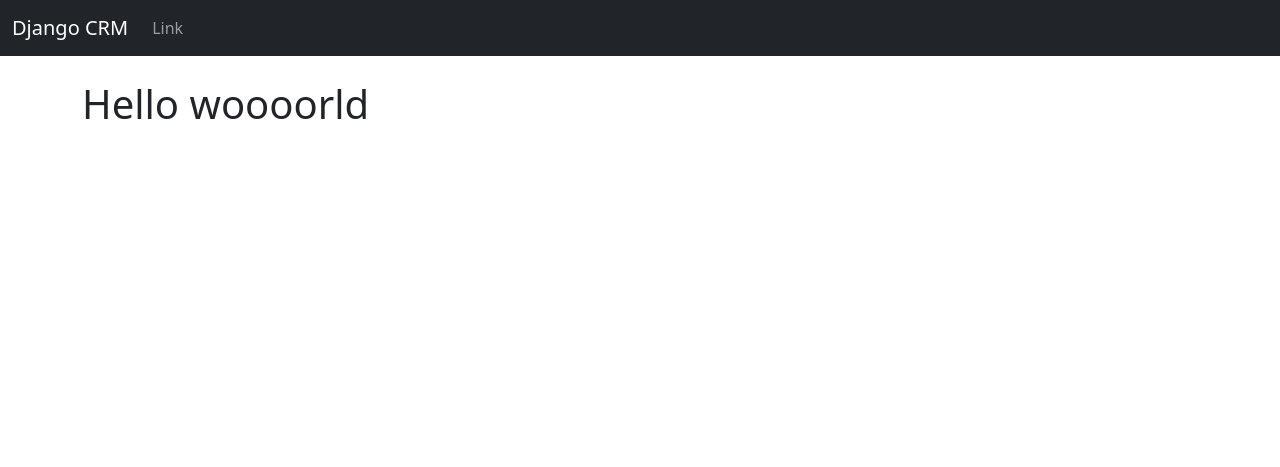
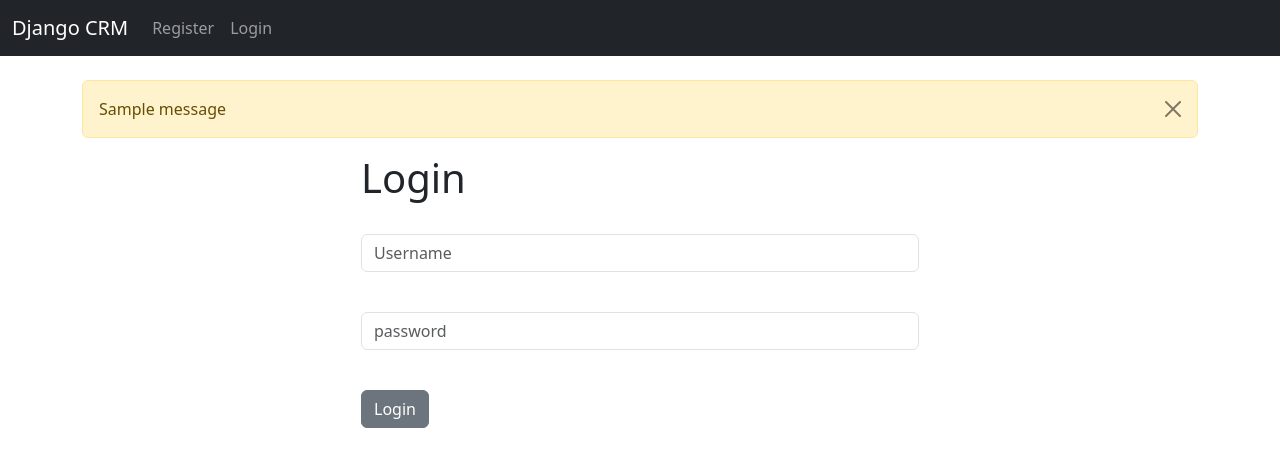
Before and after one commit to Fsolve/djangoCRM, a Django app: template website/templates/home.html in a window 1280 px wide. Shown: the top 467 px of the page. Run offline with Django 4.2, Linux system fonts and the light colour scheme; the template is opened without the code that fills it, so the values that code supplies are empty; tables that the repository leaves empty hold one stand-in row (values such as "Sample post"); one stand-in notice (Sample message) is shown.

Commit message:
login_added

```diff
--- a/website/templates/base.html
+++ b/website/templates/base.html
@@ -10,6 +10,14 @@
     {% include 'navbar.html'%}
     <div class="container">
     </br>
+        {% if messages%}
+          {% for message in messages %}
+          <div class="alert alert-warning alert-dismissible fade show" role="alert">
+              {{message}}
+            <button type="button" class="btn-close" data-bs-dismiss="alert" aria-label="Close"></button>
+          </div>
+          {% endfor %}
+        {% endif%}
     {% block content %}
     {% endblock %}
     </div>
--- a/website/templates/home.html
+++ b/website/templates/home.html
@@ -1,4 +1,32 @@
-{% extends 'base.html'%}
-{% block content%}
-<h1>Hello woooorld</h1>
+{% extends 'base.html' %}
+
+{% block content %}
+
+<div class="col-md-6 offset-md-3">
+
+    {% if user.is_authenticated %}
+
+<h1>Welcome !</h1>
+
+{% else %}
+
+<h1>Login</h1>
+<br/>
+<form method="POST" action="{% url 'home' %}">
+    {%  csrf_token %} <!-- xss token -->
+    <form>
+        <div class="mb-3">
+          <input type="text" class="form-control" name="username",  placeholder="Username" required>
+        </div><br/>
+        <div class="mb-3">
+          <input type="password" class="form-control" name="password" placeholder="password" required>
+        </div>
+        <br/>
+        <button type="submit" class="btn btn-secondary ">Login</button>
+      </form>
+</form>
+
+
+{% endif %}
+</div>
 {% endblock%}
--- a/website/templates/navbar.html
+++ b/website/templates/navbar.html
@@ -7,10 +7,19 @@
       <div class="collapse navbar-collapse" id="navbarSupportedContent">
         <ul class="navbar-nav me-auto mb-2 mb-lg-0">
 
+          {% if user.is_authenticated %}
+
           <li class="nav-item">
-            <a class="nav-link" href="#">Link</a>
+            <a class="nav-link" href="{% url 'logout'%}">Logout</a>
           </li>
-
+          {% else %}
+          <li class="nav-item">
+            <a class="nav-link" href="{% url 'register'%}">Register</a>
+          </li>
+          <li class="nav-item">
+            <a class="nav-link" href="{% url 'home'%}">Login</a>
+          </li>
+          {% endif %}
 
         </ul>
 
--- a/website/urls.py
+++ b/website/urls.py
@@ -1,6 +1,9 @@
 from django.urls import path
 from . import views
+
 urlpatterns = [
     path('', views.home, name='home'),
+    path('logout/', views.logout_user, name='logout'),
+    path('register/', views.register_user, name='register'),
 
 ]
```
Also changed, not shown: website/forms.py (added, +30 -0 lines), website/templates/register.html (added, +13 -0 lines), website/views.py (+40 -5 lines).
